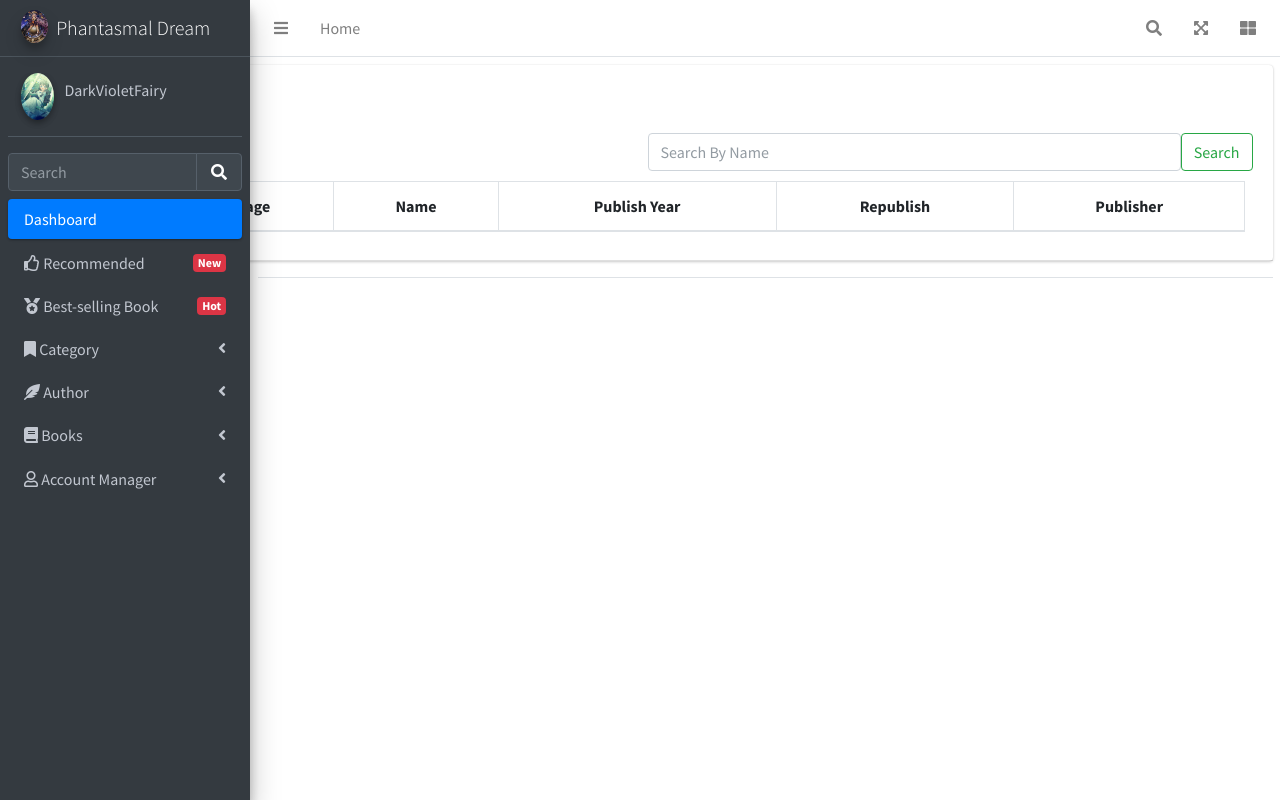
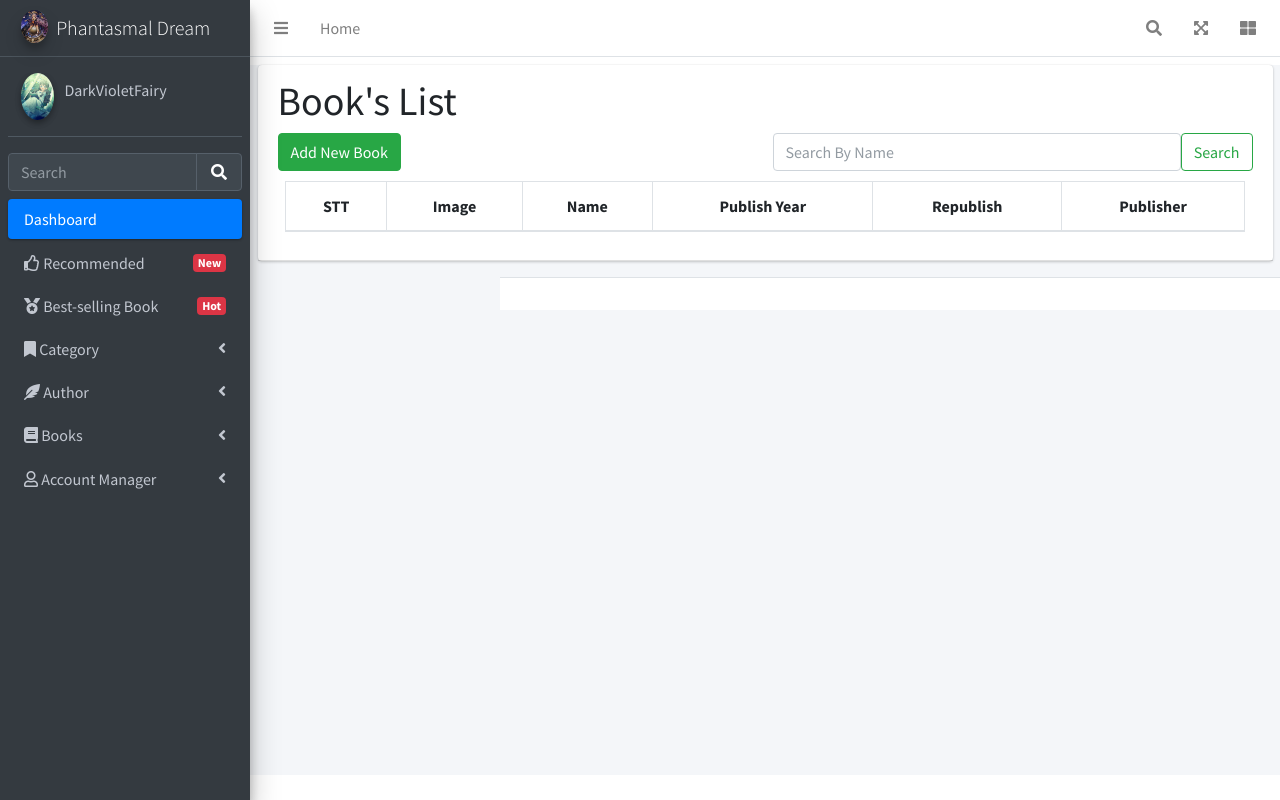
Before and after one commit to TamNguyenCG/Module2-CaseStudy, a PHP site: page /index.php?page=booklist in a window 1280 px wide. Run offline with PHP 8.4, Linux system fonts and the light colour scheme; the visitor is signed in with stand-in values (Sample User, id 1); data that the repository does not hold is empty; some libraries are stand-ins or nearby versions.

Commit message:
fixed conflict

```diff
--- a/index.php
+++ b/index.php
@@ -54,14 +54,21 @@ $auth->isLogin();
     </div>
 
     <!-- Navbar -->
+    <nav class="main-header navbar navbar-expand navbar-white navbar-light">
     <?php include_once "resource/core/navbar.php" ?>
+    </nav>
     <!-- /.navbar -->
 
     <!-- Main Sidebar Container -->
+    <aside class="main-sidebar sidebar-dark-primary elevation-4">
     <?php include_once "resource/core/sidebar.php" ?>
+    </aside>
+
 
     <!-- Content Wrapper. Contains page content -->
+    <div class="content-wrapper">
     <?php include_once "router.php" ?>
+    </div>
     <!-- /.content -->
 
 
--- a/resource/core/content.php
+++ b/resource/core/content.php
@@ -72,4 +72,3 @@
             </div>
         </div>
     </section>
-</div>
--- a/resource/core/navbar.php
+++ b/resource/core/navbar.php
@@ -1,5 +1,4 @@
 <!-- Navbar -->
-<nav class="main-header navbar navbar-expand navbar-white navbar-light">
 <!-- Left navbar links -->
 <ul class="navbar-nav">
     <li class="nav-item">
@@ -46,4 +45,3 @@
         </a>
     </li>
 </ul>
-</nav>
--- a/resource/core/sidebar.php
+++ b/resource/core/sidebar.php
@@ -1,9 +1,7 @@
-<!-- Main Sidebar Container -->
-<aside class="main-sidebar sidebar-dark-primary elevation-4">
-
 <!-- Brand Logo -->
 <a href="#" class="brand-link">
-        <img src="public/css/mileka.png" alt="Bookstore Logo" class="brand-image img-circle elevation-3" style="opacity: .8">
+    <img src="public/css/mileka.png" alt="Bookstore Logo" class="brand-image img-circle elevation-3"
+         style="opacity: .8">
     <span class="brand-text font-weight-light">Phantasmal Dream</span>
 </a>
 
@@ -73,7 +71,8 @@
                 <ul class="nav nav-treeview">
                     <div class="form-inline">
                         <div class="input-group" data-widget="sidebar-search">
-                                <input class="form-control form-control-sidebar" type="search" placeholder="Search" aria-label="Search">
+                            <input class="form-control form-control-sidebar" type="search" placeholder="Search"
+                                   aria-label="Search">
                             <div class="input-group-append">
                                 <button class="btn btn-sidebar">
                                     <i class="fas fa-search fa-fw"></i>
@@ -220,4 +219,3 @@
     <!-- /.sidebar-menu -->
 </div>
 <!-- /.sidebar -->
-</aside>
--- a/router.php
+++ b/router.php
@@ -3,6 +3,7 @@
 use App\Controller\AuthController;
 use App\Controller\BookController;
 use App\Controller\HomeController;
+
 $controller = new BookController();
 $page = $_REQUEST['page'] ?? null;
 switch ($page){
```
Also changed, not shown: image/09:22 - 10:06:2021-iphone12-pro.jpg (added). Lines whose indentation alone changed are shown as unchanged.
